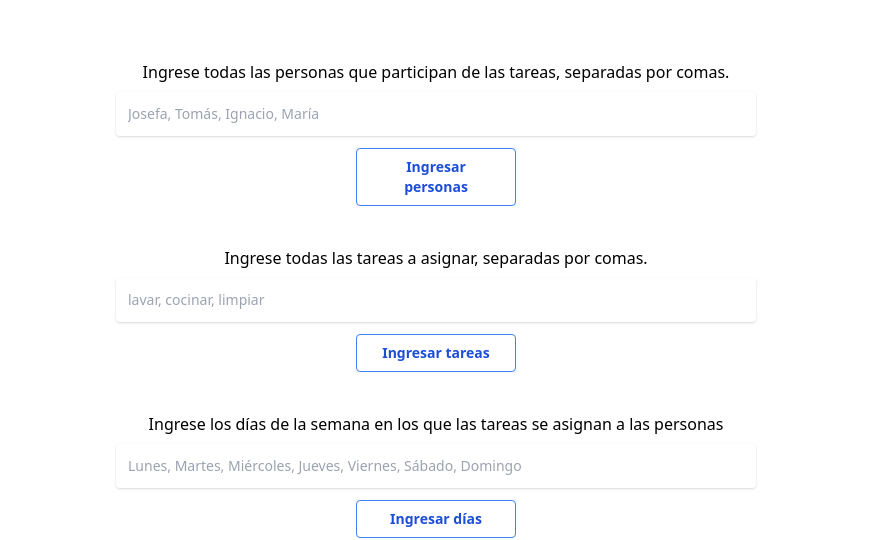
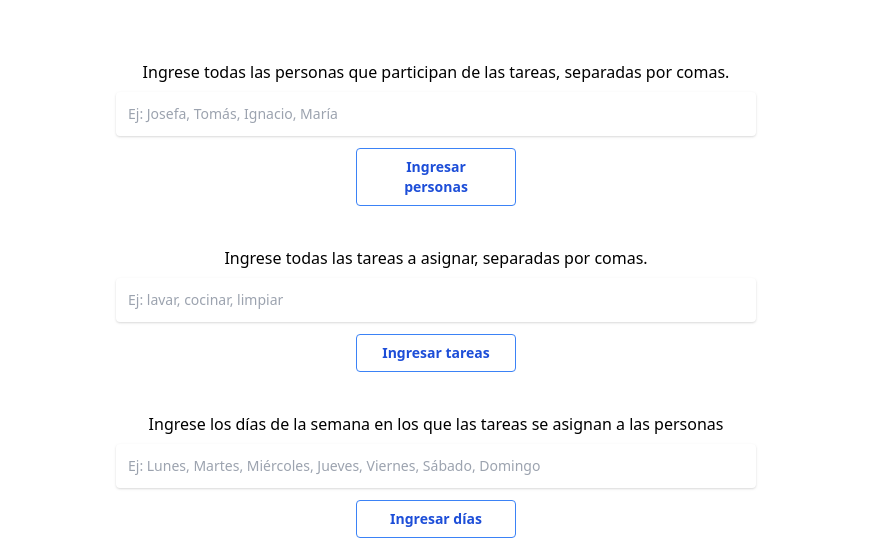
Before and after one commit to emeiese/task-assignation-frontend, a Vue app: page /assigner in a window 1280 px wide. Shown: the top 540 px of the page, without its empty margins (224-1094 px from the left). Built offline with nearby package versions, Linux system fonts and the light colour scheme.

Commit message:
feat(assigner): catch errors and modify placeholders

```diff
--- a/src/views/assigner.vue
+++ b/src/views/assigner.vue
@@ -6,7 +6,7 @@
     <input-and-save
       id="namesInput"
       upperString="Ingrese todas las personas que participan de las tareas, separadas por comas."
-      placeholder="Josefa, Tomás, Ignacio, María"
+      placeholder="Ej: Josefa, Tomás, Ignacio, María"
       saveString="Ingresar personas"
       @save-objects="saveNames($event)"
     >
@@ -14,14 +14,14 @@
     <input-and-save
       id="tasksInput"
       upperString="Ingrese todas las tareas a asignar, separadas por comas."
-      placeholder="lavar, cocinar, limpiar"
+      placeholder="Ej: lavar, cocinar, limpiar"
       saveString="Ingresar tareas"
       @save-objects="saveTasks($event)"
     ></input-and-save>
     <input-and-save
       id="periodsInput"
       upperString="Ingrese los días de la semana en los que las tareas se asignan a las personas"
-      placeholder="Lunes, Martes, Miércoles, Jueves, Viernes, Sábado, Domingo"
+      placeholder="Ej: Lunes, Martes, Miércoles, Jueves, Viernes, Sábado, Domingo"
       saveString="Ingresar días"
       @save-objects="saveDays($event)"
     ></input-and-save>
@@ -92,13 +92,19 @@ export default {
   },
   methods: {
     saveNames(objects) {
-      this.names = objects.split(",").map((name) => name.trim());
+      if (objects){
+        this.names = objects.split(",").map((name) => name.trim());
+      }
     },
     saveTasks(objects) {
-      this.tasks = objects.split(",").map((task) => task.trim());
+      if (objects){
+        this.tasks = objects.split(",").map((task) => task.trim());
+      }
     },
     saveDays(objects) {
+      if (objects){
       this.days = objects.split(",").map((day) => day.trim());
+      }
     },
     triggerWarning() {
       this.showWarning = true;
@@ -107,7 +113,6 @@ export default {
     async nextPage() {
       if (!this.names || !this.tasks || !this.days) {
         this.triggerWarning();
-        console.log("warning:", this.showWarning);
       } else {
         if (this.assignCosts) {
           this.$router.push({
```
